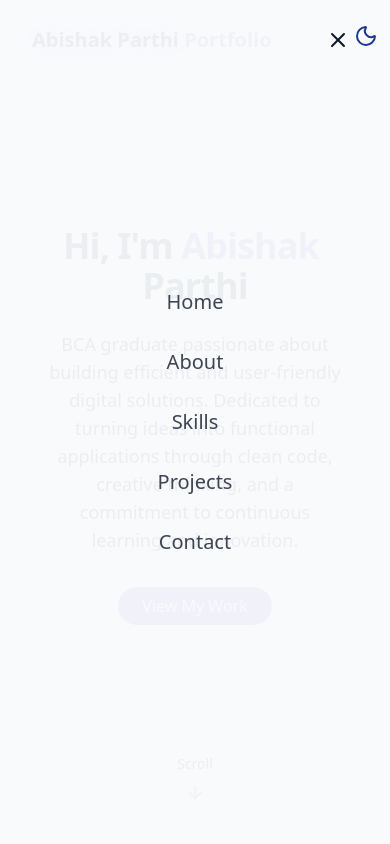
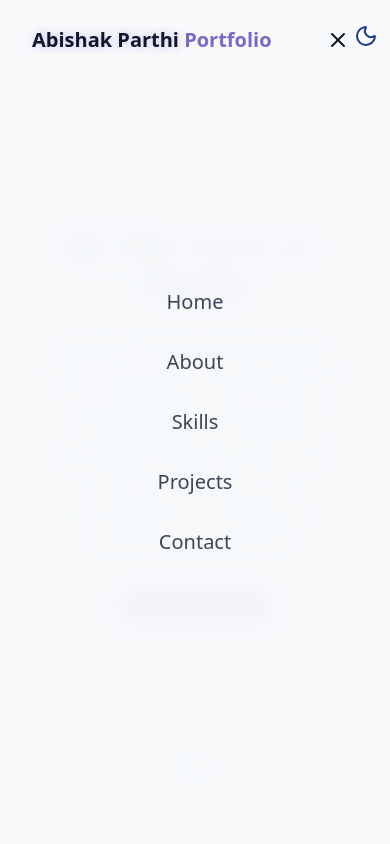
Before and after one commit to AbishakParthi/Portfolio, a React (Vite) app: page / in a window 390 px wide. Both pictures are taken after a click on the button 338 px from the left and 40 px from the top of the page. Shown: the top 844 px of the page. Built offline with nearby package versions, Linux system fonts and the light colour scheme.

Commit message:
Resume Update

```diff
--- a/src/components/Navbar.jsx
+++ b/src/components/Navbar.jsx
@@ -23,9 +23,10 @@
     return () => window.removeEventListener("scroll", handleScroll);
   }, []);
   return (
+    <>
       <nav
         className={cn(
-        "fixed w-full z-40 transition-all duration-300",
+          "fixed top-0 left-0 w-full z-50 transition-all duration-300",
           isScrolled ? "py-3 bg-background/80 backdrop-blur-md shadow-xs" : "py-5"
         )}
       >
@@ -53,19 +54,21 @@
             ))}
           </div>
 
-        {/* mobile nav */}
-
+          {/* mobile toggle button */}
           <button
             onClick={() => setIsMenuOpen((prev) => !prev)}
-          className="md:hidden p-2 text-foreground z-50"
+            className="md:hidden p-2 text-foreground"
             aria-label={isMenuOpen ? "Close Menu" : "Open Menu"}
           >
             {isMenuOpen ? <X size={24} /> : <Menu size={24} />}{" "}
           </button>
+        </div>
+      </nav>
 
+      {/* mobile nav overlay */}
       <div
         className={cn(
-            "fixed inset-0 bg-background/95 backdroup-blur-md z-40 flex flex-col items-center justify-center",
+          "fixed inset-0 bg-background/95 backdrop-blur-md z-40 flex flex-col items-center justify-center",
           "transition-all duration-300 md:hidden",
           isMenuOpen
             ? "opacity-100 pointer-events-auto"
@@ -85,7 +88,6 @@
           ))}
         </div>
       </div>
-      </div>
-    </nav>
+    </>
   );
 };
```
Lines whose indentation alone changed are shown as unchanged.
